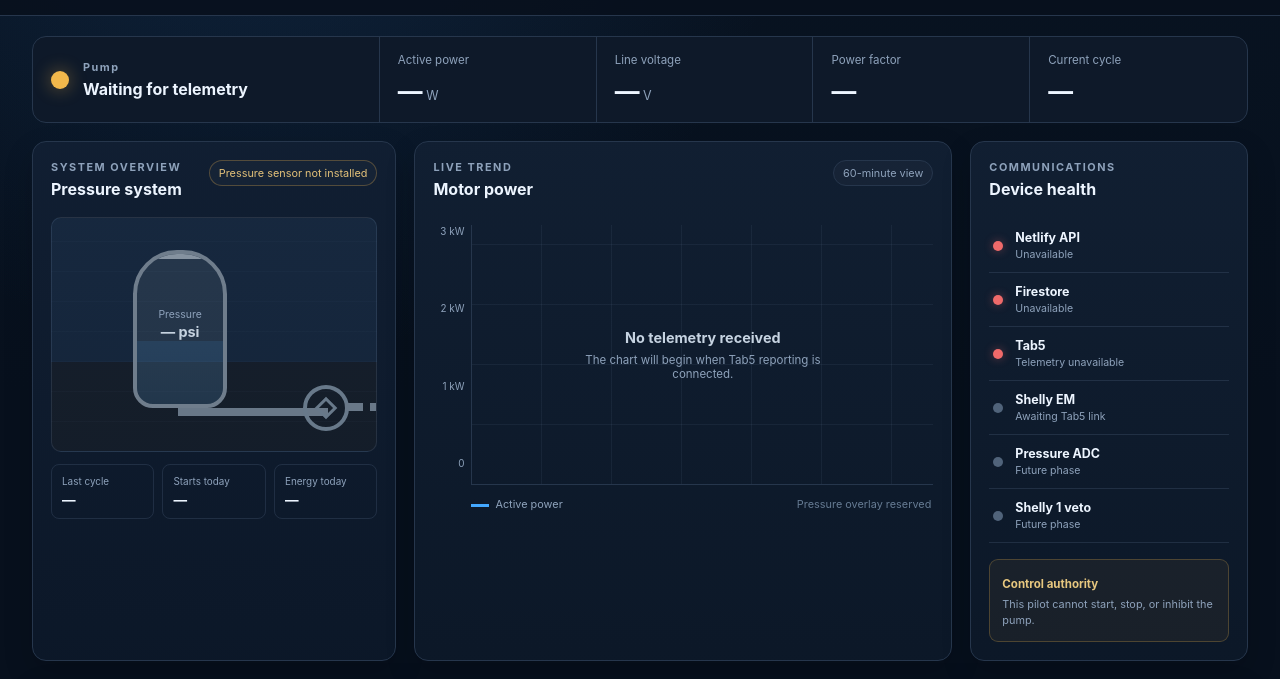
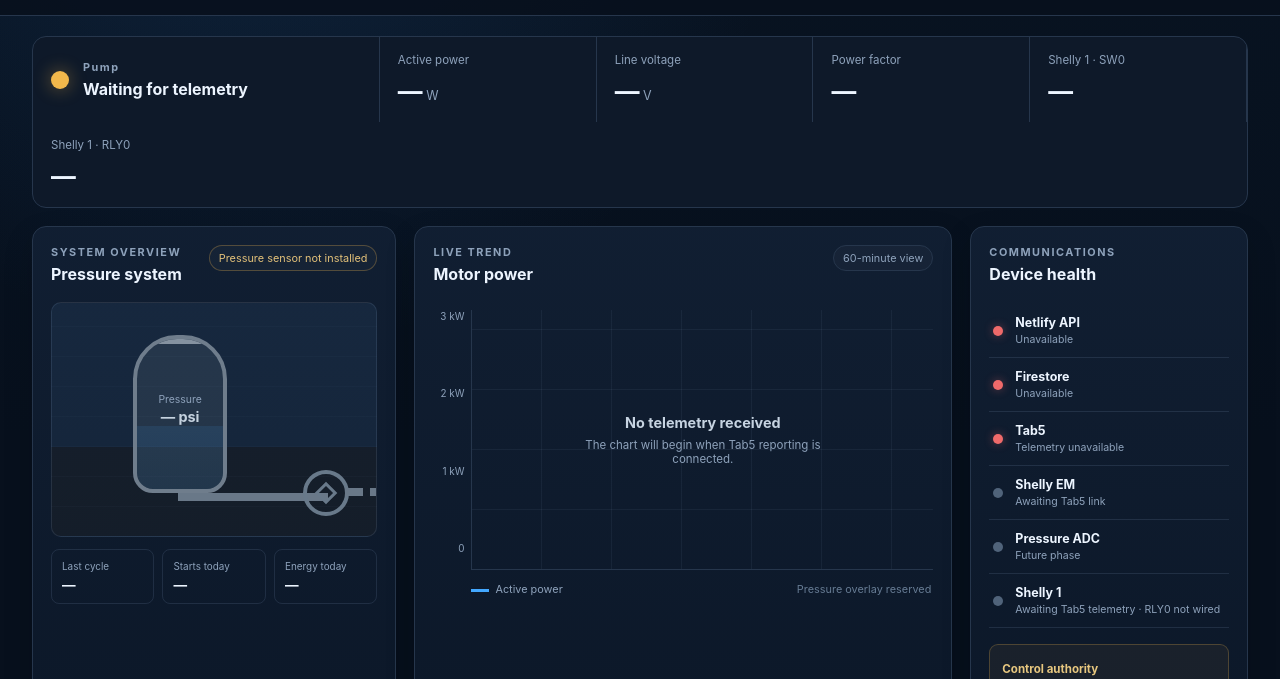
Before and after one commit to bobebaugh/well-pump-control, a website: page web/index.html in a window 1280 px wide. Shown: the part 77-756 px from the top of the page. Drawn offline with Linux system fonts and the light colour scheme; no server answers.

Commit message:
Show installed Shelly 1 state on pilot web

```diff
--- a/web/index.html
+++ b/web/index.html
@@ -45,8 +45,12 @@
         <strong id="pf-value">—</strong>
       </div>
       <div class="metric">
-        <p>Current cycle</p>
-        <strong id="runtime-value">—</strong>
+        <p>Shelly 1 · SW0</p>
+        <strong id="sw0-value" class="binary-value">—</strong>
+      </div>
+      <div class="metric">
+        <p>Shelly 1 · RLY0</p>
+        <strong id="rly0-value" class="binary-value">—</strong>
       </div>
     </section>
 
@@ -130,15 +134,15 @@
             <span class="health-dot unavailable"></span>
             <div><strong>Pressure ADC</strong><small>Future phase</small></div>
           </div>
-          <div class="health-row">
+          <div class="health-row" id="health-shelly1">
             <span class="health-dot unavailable"></span>
-            <div><strong>Shelly 1 veto</strong><small>Future phase</small></div>
+            <div><strong>Shelly 1</strong><small>Awaiting Tab5 telemetry · RLY0 not wired</small></div>
           </div>
         </div>
 
         <div class="safety-note">
           <strong>Control authority</strong>
-          <p>This pilot cannot start, stop, or inhibit the pump.</p>
+          <p>SW0 and RLY0 are status-only on this page. RLY0 is installed but not wired to the pump circuit.</p>
         </div>
       </article>
     </section>
```
